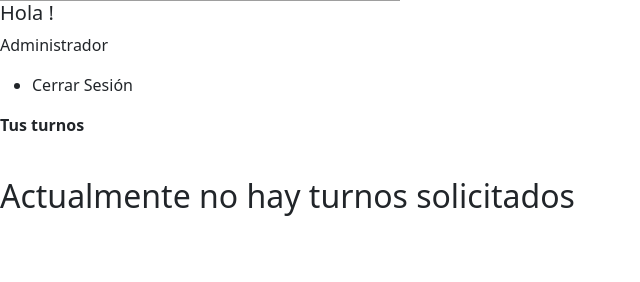
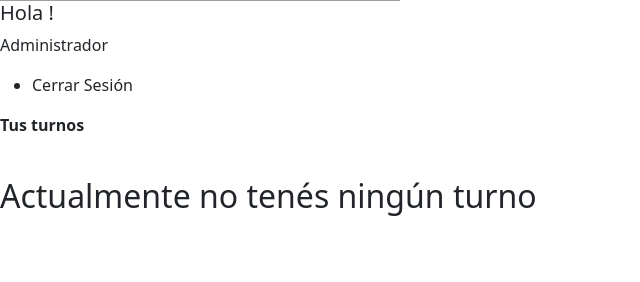
Before and after one commit to inagoy/oh-my-dog, a Django app: page /turnos/ver_turnos in a window 1280 px wide. Shown: the part 299-581 px from the top of the page, without its empty margins (0-640 px from the left). Run offline with Django 4.2, Linux system fonts and the light colour scheme; the visitor is signed in with stand-in values (Sample User, id 1); data that the repository does not hold is empty.

Commit message:
ver turnos: lista vacia arreglada

```diff
--- a/sistema_de_turnos/templates/sistema_de_turnos/ver_turnos.html
+++ b/sistema_de_turnos/templates/sistema_de_turnos/ver_turnos.html
@@ -80,6 +80,6 @@
 <br>
 {% endfor %}
 {% else %}
-<h2 class="centerObjects"> Actualmente no hay turnos solicitados</h2>
+<h2 class="centerObjects"> Actualmente no tenés ningún turno</h2>
 {% endif %}
 {% endblock %}
```
